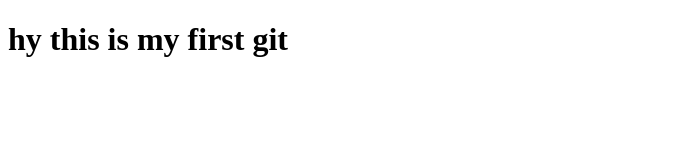
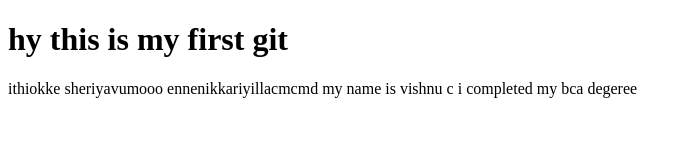
Before and after one commit to zkeebl3/datewithgit, a plain HTML site: page index.html in a window 1280 px wide. Shown: the whole page, without its empty margins (0-692 px from the left). Drawn offline with Linux system fonts and the light colour scheme.

Commit message:
this is second

```diff
--- a/index.html
+++ b/index.html
@@ -7,5 +7,9 @@
 </head>
 <body>
     <h1>hy this  is my first git</h1>
+    <p>ithiokke sheriyavumooo ennenikkariyillacmcmd
+        my name is vishnu c i completed my bca degeree
+
+    </p>
 </body>
 </html>
```
Also changed, not shown: hey.txt (added).
